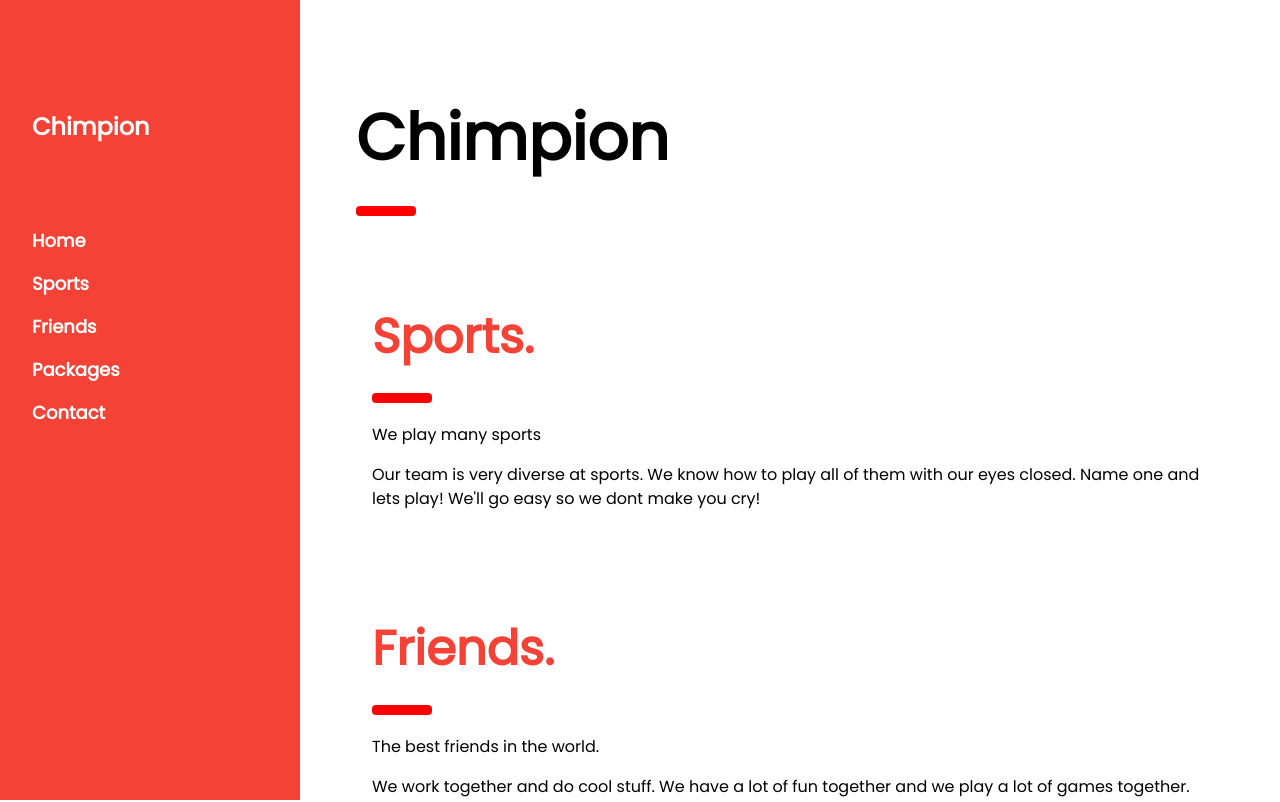
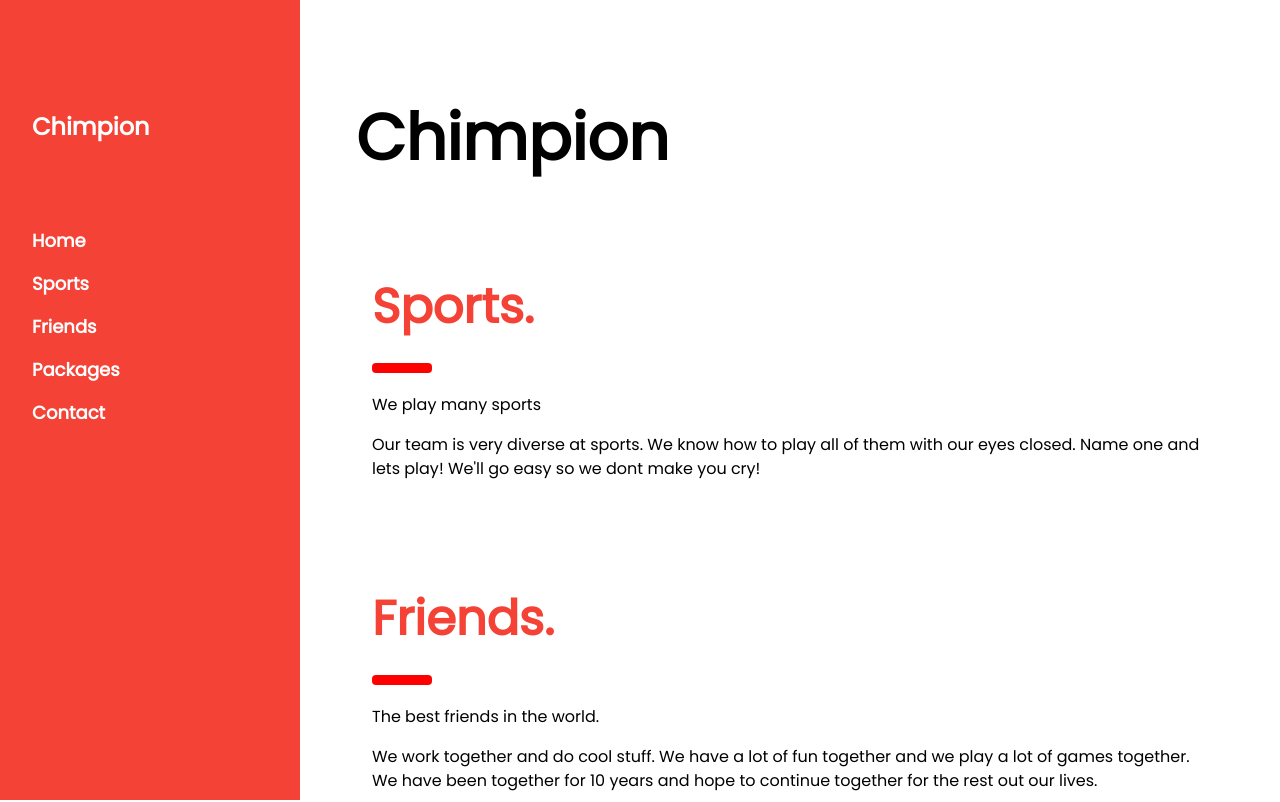
Before and after one commit to godofkoty/chimpion28.github.io, a plain HTML site: page index.html in a window 1280 px wide. Shown: the top 802 px of the page. Drawn offline with nearby package versions, Linux system fonts and the light colour scheme.

Commit message:
Update index.html

```diff
--- a/index.html
+++ b/index.html
@@ -45,7 +45,7 @@ body {font-size:16px;}
   <div class="w3-container" style="margin-top:80px" id="showcase">
     <h1 class="w3-jumbo"><b>Chimpion</b></h1>
     <!--<h1 class="w3-xxxlarge w3-text-red"><b>Showcase.</b></h1>-->
-    <hr style="width:50px;border:5px solid rgb(255, 0, 0)" class="w3-round">
+    <!--<hr style="width:50px;border:5px solid rgb(255, 0, 0)" class="w3-round">-->
 
   <!-- Photo grid (modal) -->
   <!--
```
